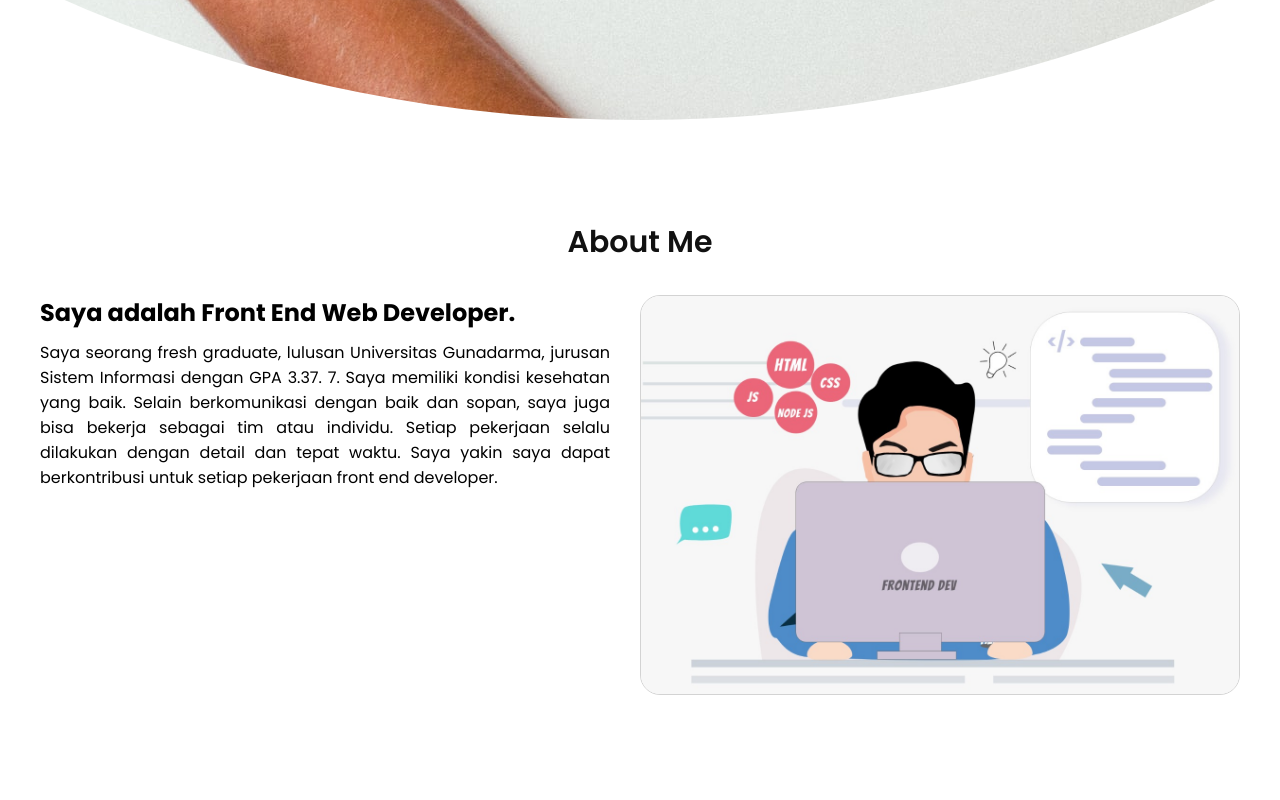
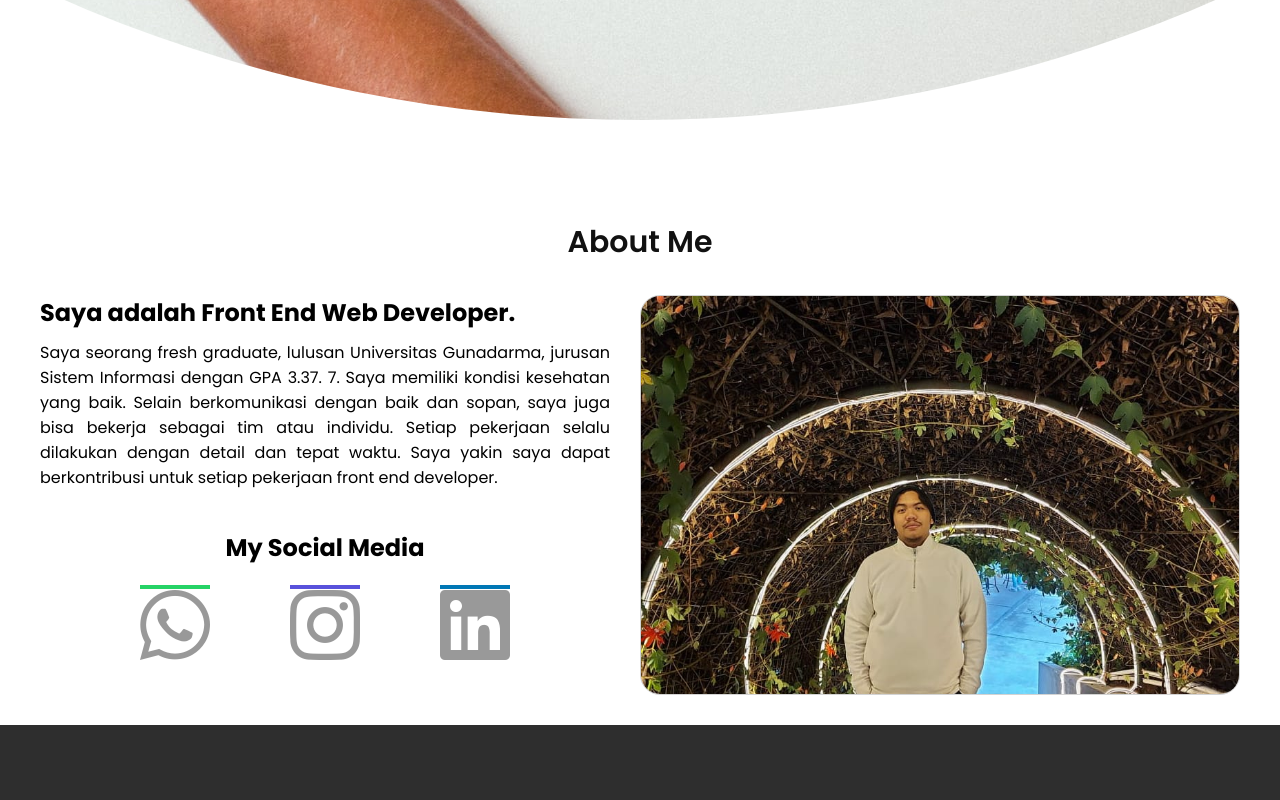
Before and after one commit to velvas45/landing_page_helmi, a plain HTML site: page index.html in a window 1280 px wide. Shown: the part 680-1480 px from the top of the page. Drawn offline with Linux system fonts and the light colour scheme.

Commit message:
Update CSS

```diff
--- a/assets/css/style.css
+++ b/assets/css/style.css
@@ -67,7 +67,7 @@ html::-webkit-scrollbar {
 }
 
 section {
-  padding: 100px 40px;
+  padding: 100px 40px 20px;
 }
 
 .banner {
@@ -166,8 +166,74 @@ section {
   width: 100%;
   height: 400px;
   object-fit: cover;
-  object-position: bottom;
+  object-position: center;
 }
+
+.about__socialMediaBox {
+  width: 100%;
+  margin: 40px 0;
+  text-align: center;
+}
+
+.about__socialMediaBox > h2 {
+  margin-bottom: 20px;
+}
+
+.about__socialMediaBox > ul {
+  position: relative;
+  display: flex;
+  justify-content: center;
+}
+
+.about__socialMediaBox > ul > li {
+  position: relative;
+  list-style: none;
+  margin: 0 40px;
+  cursor: pointer;
+}
+
+.about__socialMediaBox > ul > li > a {
+  text-decoration: none;
+}
+
+.about__socialMediaBox ul li a .fa {
+  font-size: 5em;
+  color: #999;
+}
+
+.about__socialMediaBox ul li a::before{
+  font-family: fontAwesome;
+  position: absolute;
+  top: 0;
+  left: 0;
+  font-size: 5em;
+  height: 0;
+  overflow: hidden;
+  transition: 0.5s ease-in-out;
+}
+
+.about__socialMediaBox ul li:nth-child(1) a:before{
+  content: '\f232';
+  color: #25D366;
+  border-bottom: 4px solid #25D366;
+}
+
+.about__socialMediaBox ul li:nth-child(2) a:before{
+  content: '\f16d';
+  color: #5851DB;
+  border-bottom: 4px solid #5851DB;
+}
+
+.about__socialMediaBox ul li:nth-child(3) a:before{
+  content: '\f08c';
+  color: #0077B5;
+  border-bottom: 4px solid #0077B5;
+}
+
+.about__socialMediaBox ul li:hover a::before{
+  height: 100%;
+}
+
 
 .teknologi {
   background-color: #2e2e2e;
@@ -295,6 +361,8 @@ section {
 .project__row {
   display: grid;
   grid-template-columns: auto auto;
+  justify-content: center;
+  margin-top: 20px;
 }
 
 .project__content {
--- a/assets/js/main.js
+++ b/assets/js/main.js
@@ -8,4 +8,7 @@ function toggleMenu() {
   const menu = document.querySelector(".header__menu");
   menuToggle.classList.toggle("active");
   menu.classList.toggle("active");
-}zz
+}
+
+const spanYear = document.getElementById('year');
+spanYear.textContent = new Date().getFullYear();
--- a/index.html
+++ b/index.html
@@ -15,6 +15,9 @@
       integrity="sha384-wvfXpqpZZVQGK6TAh5PVlGOfQNHSoD2xbE+QkPxCAFlNEevoEH3Sl0sibVcOQVnN"
       crossorigin="anonymous"
     />
+
+    <!-- script fontawesome -->
+    <script src="https://use.fontawesome.com/d983128f46.js"></script>
   </head>
   <body>
     <header class="header">
@@ -50,11 +53,32 @@
             dilakukan dengan detail dan tepat waktu. Saya yakin saya dapat
             berkontribusi untuk setiap pekerjaan front end developer.
           </p>
+
+          <div class="about__socialMediaBox">
+            <h2>My Social Media</h2>
+            <ul>
+              <li>
+                <a href="https://wa.me/6281319982858" target="_blank">
+                  <i class="fa fa-whatsapp" aria-hidden="true"></i>
+                </a>
+              </li>
+              <li>
+                <a href="https://www.instagram.com/helmi_agustiawan/" target="_blank">
+                  <i class="fa fa-instagram" aria-hidden="true"></i>
+                </a>
+              </li>
+              <li>
+                <a href="https://www.linkedin.com/in/helmi-agustiawan-6455b81b1" target="_blank">
+                  <i class="fa fa-linkedin-square" aria-hidden="true"></i>
+                </a>
+              </li>
+            </ul>
+          </div>
         </div>
 
         <div class="about__contentImage">
           <img
-            src="./assets/img/profile-illustration.jpeg"
+            src="./assets/img/profile-img_3.jpeg"
             alt="profile image"
             class="about__image"
           />
@@ -238,7 +262,7 @@
     </section>
 
     <footer class="footer">
-      <p>2021 Copyright Helmi Agustiawan - All rights reserved</p>
+      <p><span id="year"></span> Copyright Helmi Agustiawan - All rights reserved</p>
     </footer>
 
     <script src="./assets/js/main.js"></script>
```
Also changed, not shown: assets/img/profile-img_3.jpeg (added).
